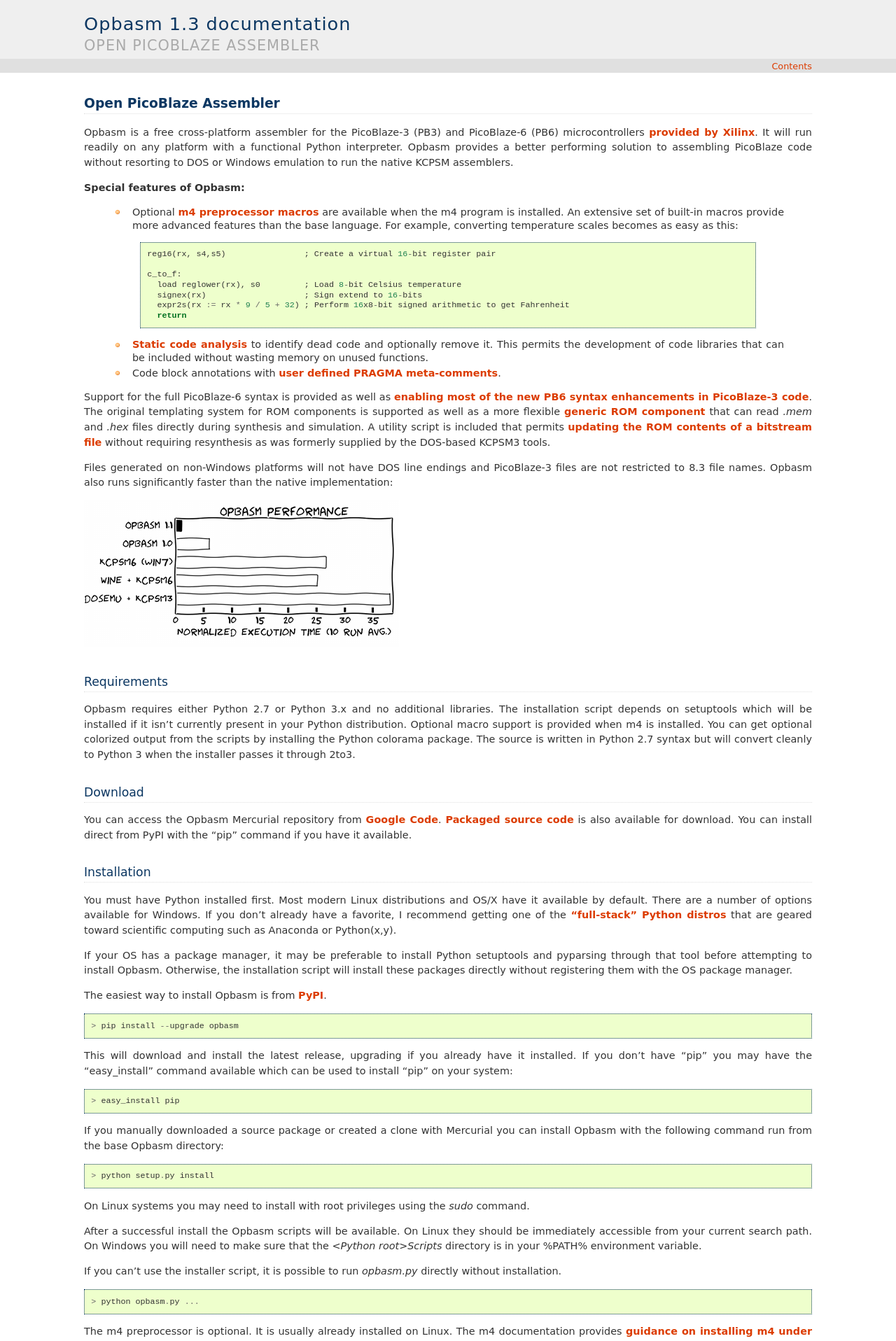
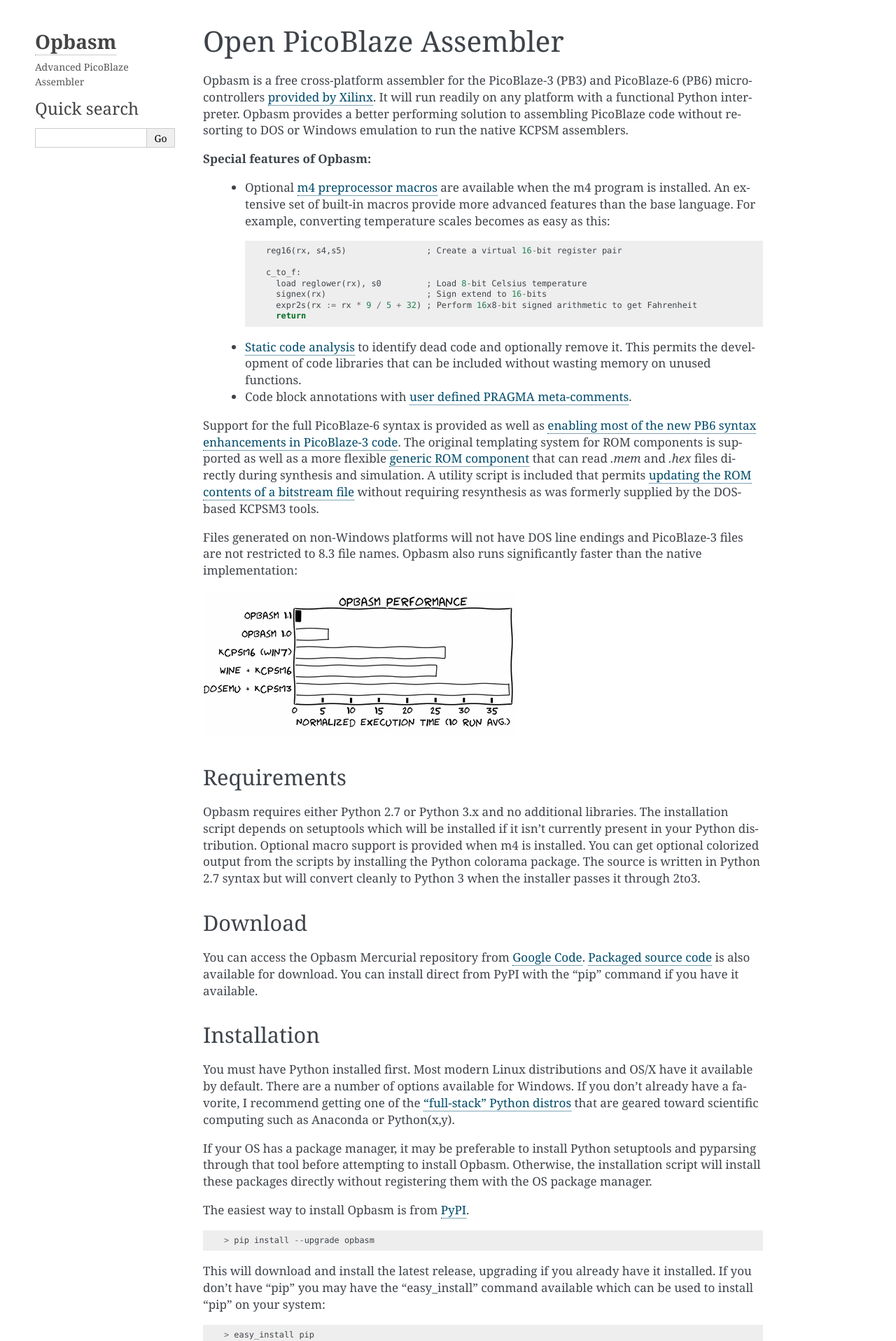
Before and after one commit to kevinpt/opbasm, a Sphinx documentation site: the page built from doc/index.rst, in a window 1280 px wide. Shown: the top 1916 px of the page at 70% size. Built offline with Sphinx 7.4.7, drawn with Linux system fonts in a browser that asks for light colours; some of the changed text lies outside the part shown.

Commit message:
Update theme

```diff
--- /dev/null
+++ b/doc/_static/opbasm.css
@@ -0,0 +1,16 @@
+body {
+    font-size: 17px;
+    background-color: white;
+    color: #000;
+    margin: 0;
+    padding: 0;
+}
+
+div.document {
+    width: 1200px;
+    margin: 30px auto 0 auto;
+}
+
+pre, tt, code {
+    font-size: 0.7em;
+}
--- /dev/null
+++ b/doc/_templates/page.html
@@ -0,0 +1,3 @@
+{% extends "!page.html" %}
+
+{% set css_files = css_files + ["_static/opbasm.css"] %}
--- a/doc/conf.py
+++ b/doc/conf.py
@@ -14,6 +14,7 @@
 
 import sys
 import os
+import alabaster
 
 # If extensions (or modules to document with autodoc) are in another directory,
 # add these directories to sys.path here. If the directory is relative to the
@@ -28,7 +29,7 @@
 # Add any Sphinx extension module names here, as strings. They can be
 # extensions coming with Sphinx (named 'sphinx.ext.*') or your custom
 # ones.
-extensions = []
+extensions = ['alabaster']
 
 # Add any paths that contain templates here, relative to this directory.
 templates_path = ['_templates']
@@ -98,15 +99,18 @@
 
 # The theme to use for HTML and HTML Help pages.  See the documentation for
 # a list of builtin themes.
-html_theme = 'haiku'
+html_theme = 'alabaster'
 
 # Theme options are theme-specific and customize the look and feel of a theme
 # further.  For a list of options available for each theme, see the
 # documentation.
-#html_theme_options = {}
+html_theme_options = {
+  'description': 'Advanced PicoBlaze Assembler',
+  'show_powered_by': False
+}
 
 # Add any paths that contain custom themes here, relative to this directory.
-#html_theme_path = []
+html_theme_path = [alabaster.get_path()]
 
 # The name for this set of Sphinx documents.  If None, it defaults to
 # "<project> v<release> documentation".
@@ -143,7 +147,13 @@
 #html_use_smartypants = True
 
 # Custom sidebar templates, maps document names to template names.
-#html_sidebars = {}
+html_sidebars = {
+    '**': [
+        'about.html',
+        'relations.html',
+        'searchbox.html'
+    ]
+}
 
 # Additional templates that should be rendered to pages, maps page names to
 # template names.
```
